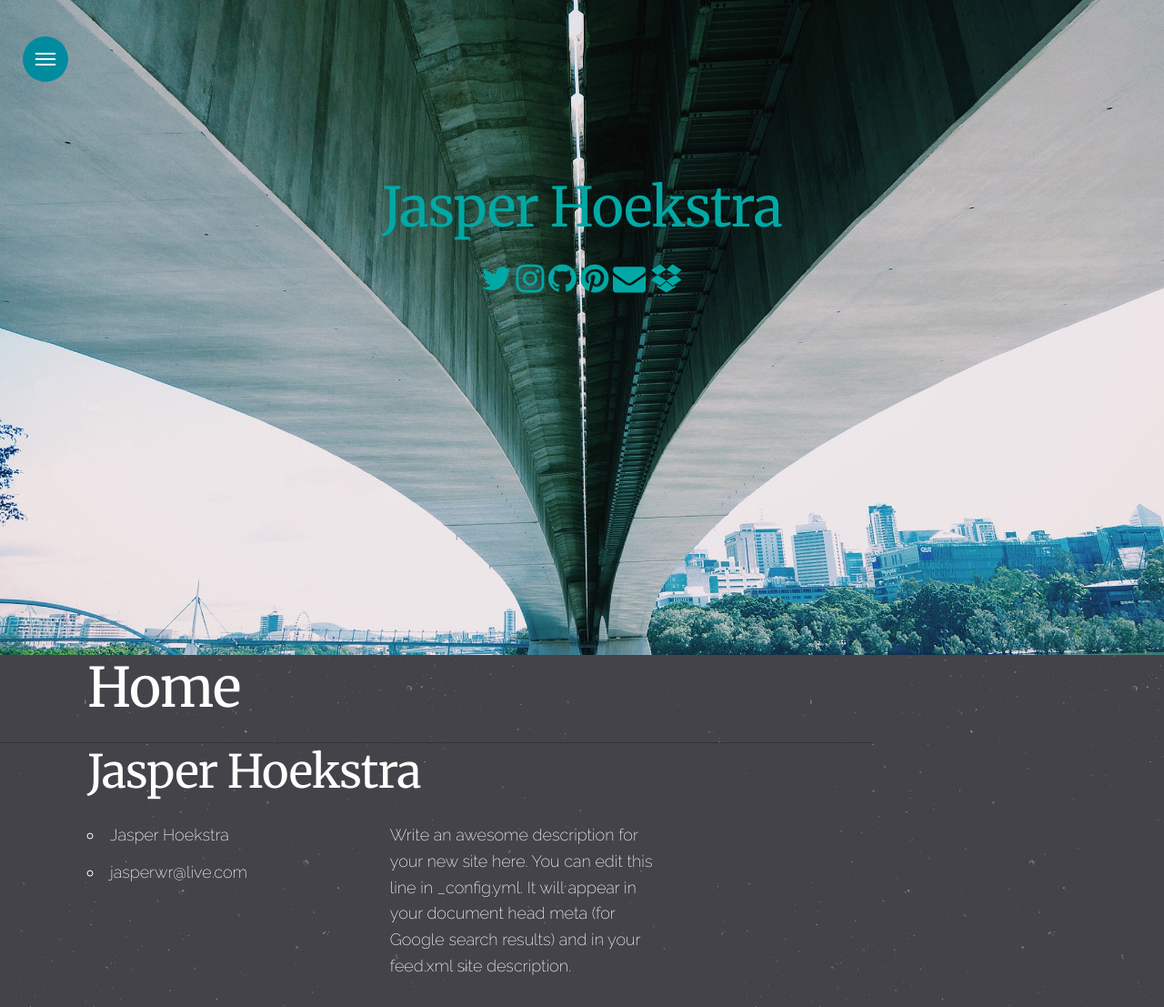
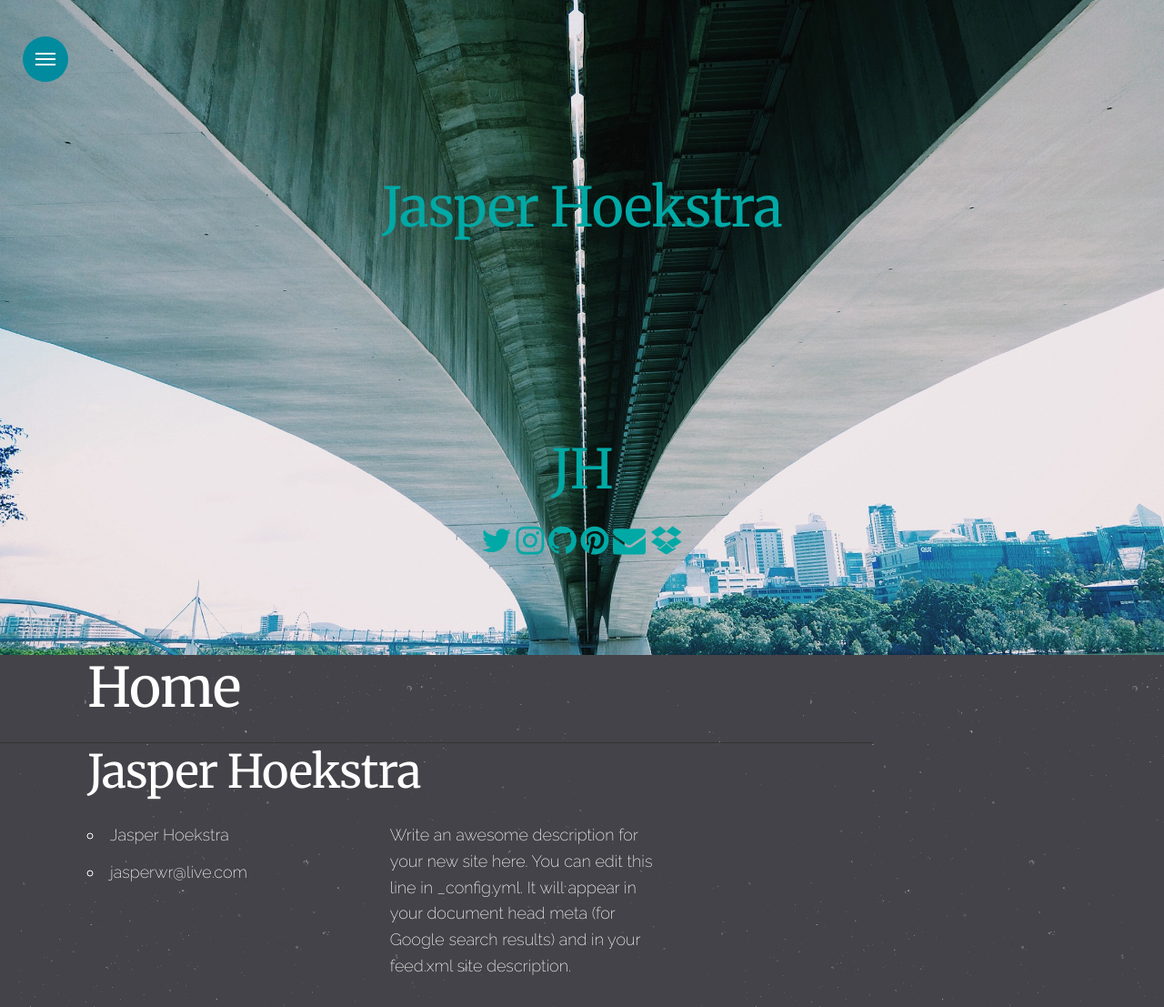
Before and after one commit to jasperwr/Jasper, a Jekyll site: the page built from index.md, in a window 1280 px wide. Shown: the whole page at 91% size. Built offline with Jekyll 4.4.1, drawn with Linux system fonts in a browser that asks for light colours; nearby versions of some CDN libraries.

Commit message:
Updated header.html

```diff
--- a/_includes/home/header.html
+++ b/_includes/home/header.html
@@ -1,6 +1,9 @@
 <header>
-    <h1>Jasper Hoekstra</h1>
-    {% include links.html %}
+    <h1 class="big">Jasper Hoekstra</h1>
+  <h1 class="small"> JH </h1>
+    <center>
+        {% include links.html %}
+    </center>
 </header>
 <div id="cd-nav" class="cd-nav">
 	<div class="cd-navigation-wrapper">
```
